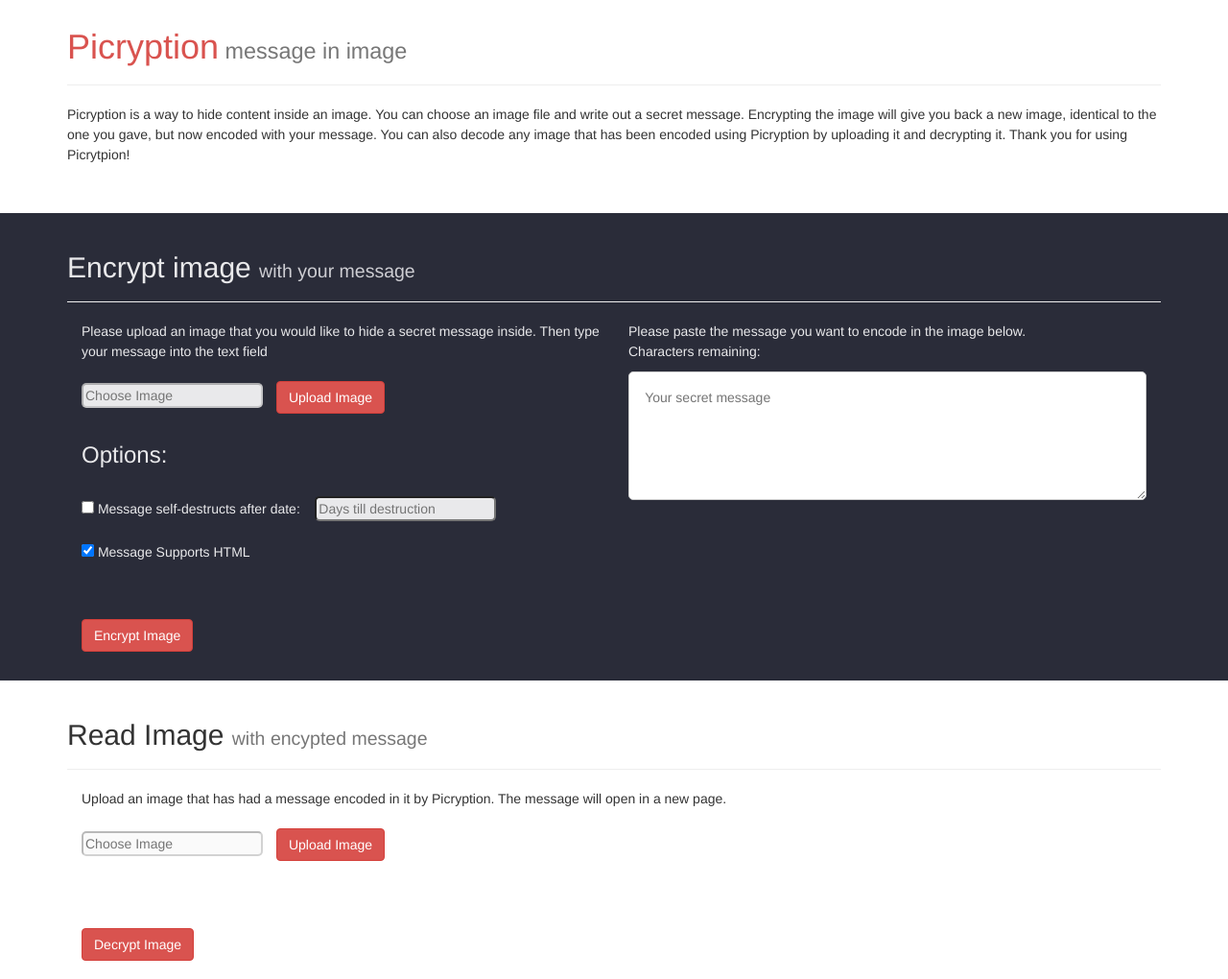
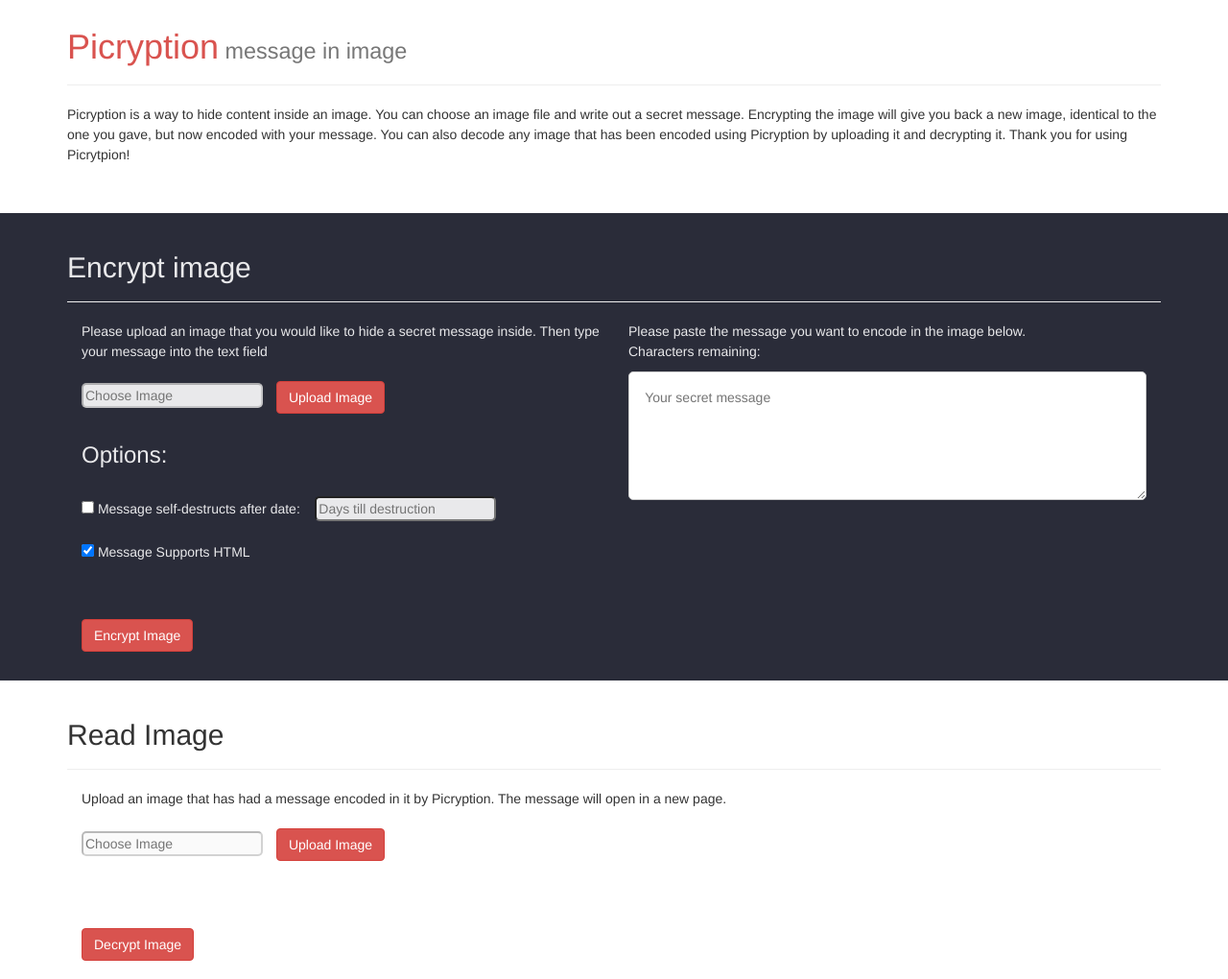
Before and after one commit to DylanModesitt/picryption, a PHP site: page /index.php in a window 1280 px wide. Shown: the part 51-1071 px from the top of the page at 96% size. Run offline with PHP 8.4, Linux system fonts and the light colour scheme.

Commit message:
deleted 'with your message' headers in encrypt and decrypt

```diff
--- a/index.php
+++ b/index.php
@@ -19,7 +19,7 @@
 		<div class="dark">
 			<div class="container">
 				<div class="page-header">
-					<h2>Encrypt image <small>with your message</small></h2>
+					<h2>Encrypt image</h2>
 				</div>
 				<div class ="center-block text-left uploadContent">
 					<FORM METHOD='post' enctype="multipart/form-data"  class="form-style-1" ACTION='./assets/php/encodeMessage.php'>
@@ -58,7 +58,7 @@
 <div class="">
 		<div class="container">
 			<div class="page-header">
-				<h2>Read Image <small>with encypted message</small></h2>
+				<h2>Read Image</h2>
 			</div>
 			<FORM METHOD='post' enctype="multipart/form-data"  ACTION='/assets/php/decodeMessage.php'>
 				<div class= "text-left left-block col-sm-12">
```
